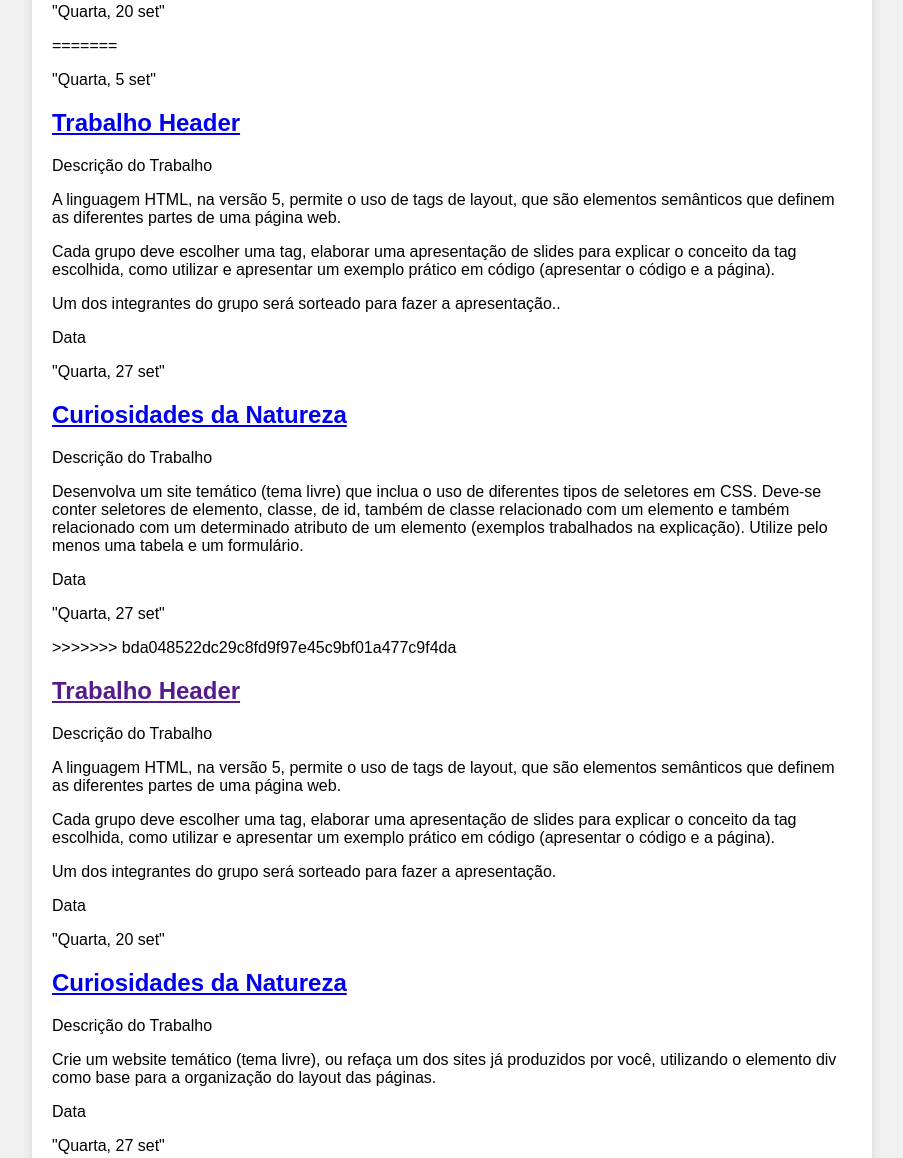
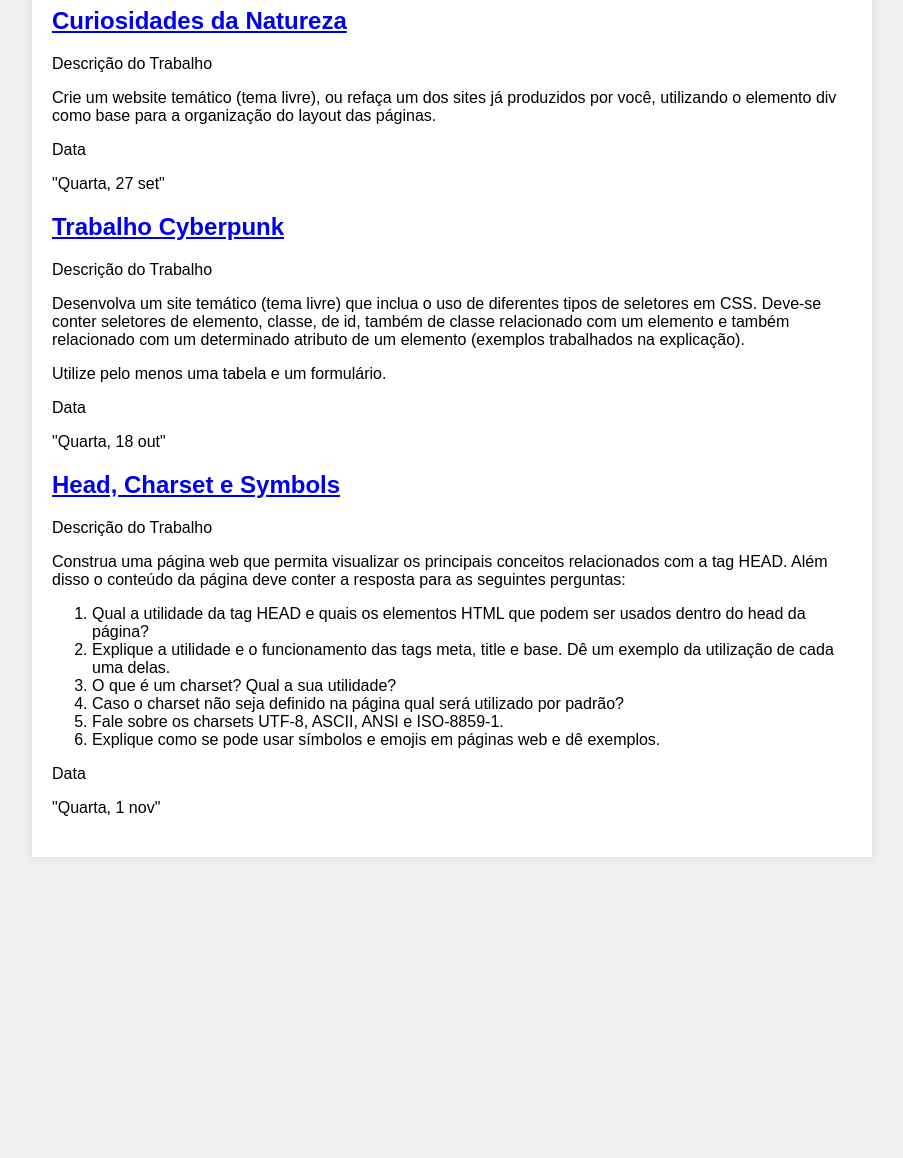
Before and after one commit to ti4g/teste, a plain HTML site: page index.html in a window 1280 px wide. Shown: the part 1247-2405 px from the top of the page, without its empty margins (188-1091 px from the left). After the commit the page ends 2112 px from the top, so only its background shows below. Drawn offline with Linux system fonts and the light colour scheme.

Commit message:
Atualização

```diff
--- a/index.html
+++ b/index.html
@@ -59,60 +59,7 @@
             <p>Um dos integrantes do grupo será sorteado para fazer a apresentação.</p>
 
             <p>Data</p>
-<<<<<<< HEAD
             <p>"Quarta, 20 set"</p>
-=======
-            <p>"Quarta, 5 set"</p>
-        </div>
-
-        <div class="trabai">
-            <h2><a href="https://wepik.com/share/9a2daf81-88a8-4a97-8442-bee47c40bedf#rs=link" target="_blank" >Trabalho Header</a></h2>
-            <p>Descrição do Trabalho</p>
-            <p>A linguagem HTML, na versão 5, permite o uso de tags de layout, que são elementos semânticos que definem as diferentes partes de uma página web.
-                <p>Cada grupo deve escolher uma tag, elaborar uma apresentação de slides para explicar o conceito da tag escolhida, como utilizar e apresentar um
-                exemplo prático em código (apresentar o código e a página).</p>
-                    <p>Um dos integrantes do grupo será sorteado para fazer a apresentação..</p>
-            <p>Data</p>
-            <p>"Quarta, 27 set"</p>
-        </div>
-
-         <div class="trabai">
-            <h2><a href="https://nature-curious.netlify.app" target="_blank" >Curiosidades da Natureza</a></h2>
-            <p>Descrição do Trabalho</p>
-            <p>Desenvolva um site temático (tema livre) que inclua o uso de diferentes tipos de seletores em CSS.
-                Deve-se conter seletores de elemento, classe, de id, também de classe relacionado com um elemento
-                e também relacionado com um determinado atributo de um elemento (exemplos trabalhados na explicação).
-                Utilize pelo menos uma tabela e um formulário.</p>
-            <p>Data</p>
-            <p>"Quarta, 27 set"</p>
->>>>>>> bda048522dc29c8fd9f97e45c9bf01a477c9f4da
-        </div>
-
-        <div class="trabai">
-            <h2><a href="" target="_blank">Trabalho Header</a></h2>
-            <p>Descrição do Trabalho</p>
-            <p>A linguagem HTML, na versão 5, permite o uso de tags de layout,
-                que são elementos semânticos que definem as diferentes partes de uma página web.
-
-            <p>Cada grupo deve escolher uma tag, elaborar uma apresentação de slides para explicar
-                o conceito da tag escolhida, como utilizar e apresentar um exemplo prático em código (apresentar o
-                código e
-                a página).</p>
-
-            <p>Um dos integrantes do grupo será sorteado para fazer a apresentação.</p>
-
-            <p>Data</p>
-            <p>"Quarta, 20 set"</p>
-        </div>
-
-        <div class="trabai">
-            <h2><a href="https://nature-curious.netlify.app" target="_blank">Curiosidades da Natureza</a></h2>
-            <p>Descrição do Trabalho</p>
-            <p>Crie um website temático (tema livre), ou refaça um dos sites já produzidos por
-                você, utilizando o elemento div como base para a organização do layout das páginas.</p>
-
-            <p>Data</p>
-            <p>"Quarta, 27 set"</p>
         </div>
 
         <div class="trabai">
```
